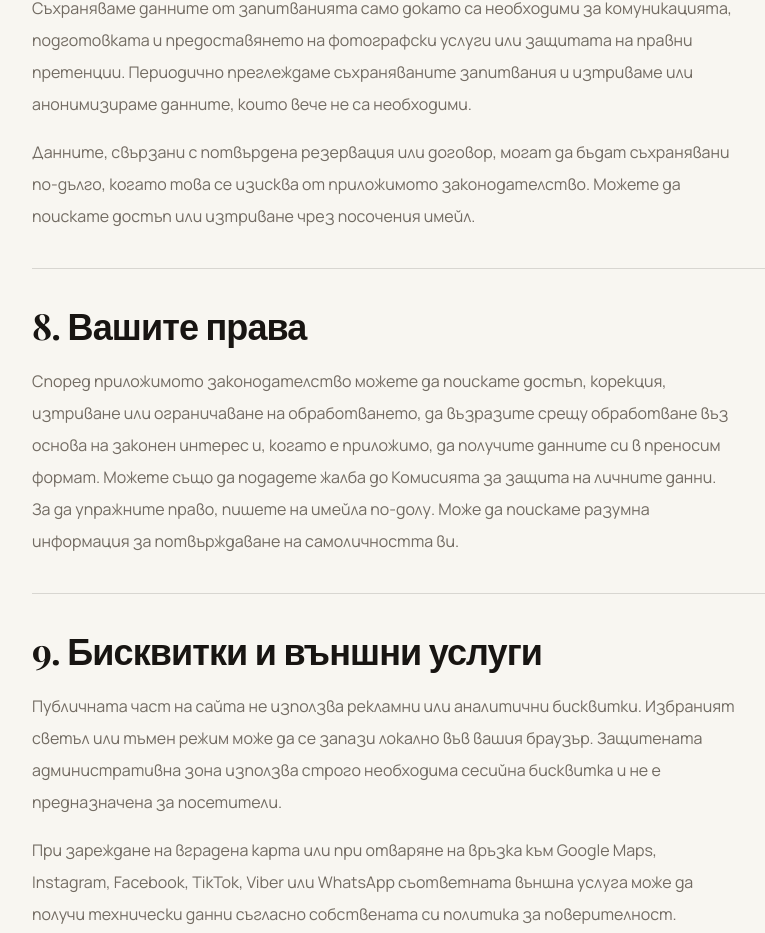
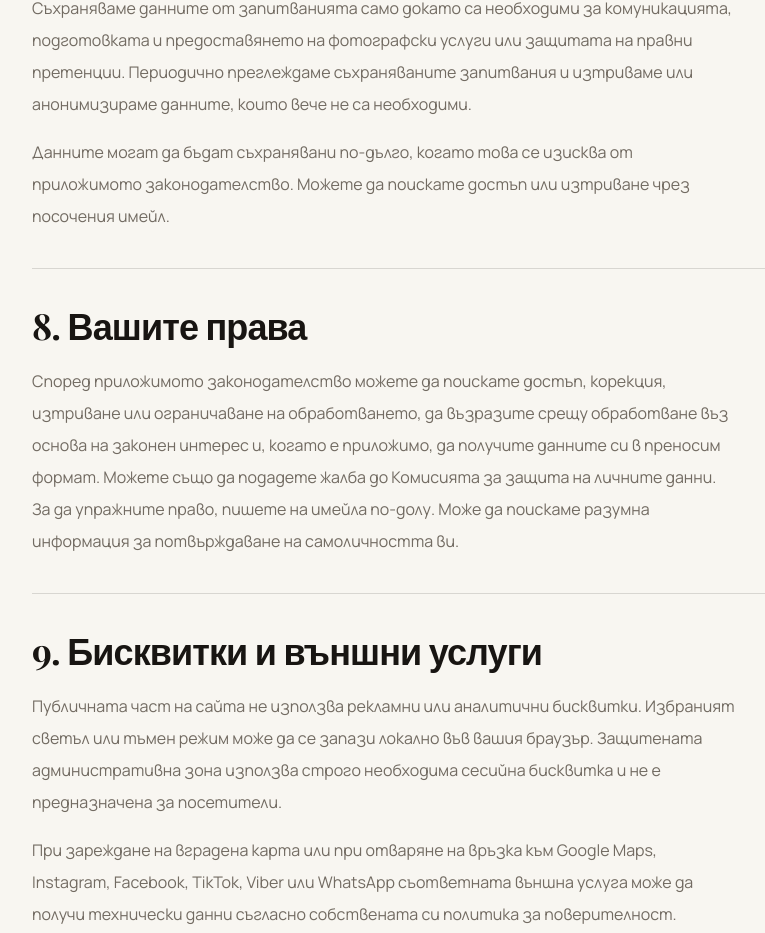
Before and after one commit to pavlinmitev232/parkov-photography, a Next.js app: page /bg/privacy in a window 1280 px wide. Shown: the part 2860-3793 px from the top of the page, without its empty margins (340-1105 px from the left). Built offline with nearby package versions, Linux system fonts and the light colour scheme; no server answers; the database is empty; a web font is replaced by a local one.

Commit message:
Simplify privacy retention wording

```diff
--- a/src/app/[locale]/privacy/page.tsx
+++ b/src/app/[locale]/privacy/page.tsx
@@ -97,7 +97,7 @@ const privacyCopy: Record<"bg" | "en", PrivacyCopy> = {
         title: "7. Колко дълго пазим данните",
         paragraphs: [
           "Съхраняваме данните от запитванията само докато са необходими за комуникацията, подготовката и предоставянето на фотографски услуги или защитата на правни претенции. Периодично преглеждаме съхраняваните запитвания и изтриваме или анонимизираме данните, които вече не са необходими.",
-          "Данните, свързани с потвърдена резервация или договор, могат да бъдат съхранявани по-дълго, когато това се изисква от приложимото законодателство. Можете да поискате достъп или изтриване чрез посочения имейл.",
+          "Данните могат да бъдат съхранявани по-дълго, когато това се изисква от приложимото законодателство. Можете да поискате достъп или изтриване чрез посочения имейл.",
         ],
       },
       {
@@ -203,7 +203,7 @@ const privacyCopy: Record<"bg" | "en", PrivacyCopy> = {
         title: "7. How long we keep data",
         paragraphs: [
           "We retain inquiry data only for as long as necessary for communication, preparing and providing photography services, or establishing, exercising, or defending legal claims. We periodically review stored inquiries and delete or anonymize data that is no longer necessary.",
-          "Data connected to a confirmed booking or contract may be retained longer where required by applicable law. You may request access or deletion using the listed email address.",
+          "The data may be retained longer where required by applicable law. You may request access or deletion using the listed email address.",
         ],
       },
       {
```
